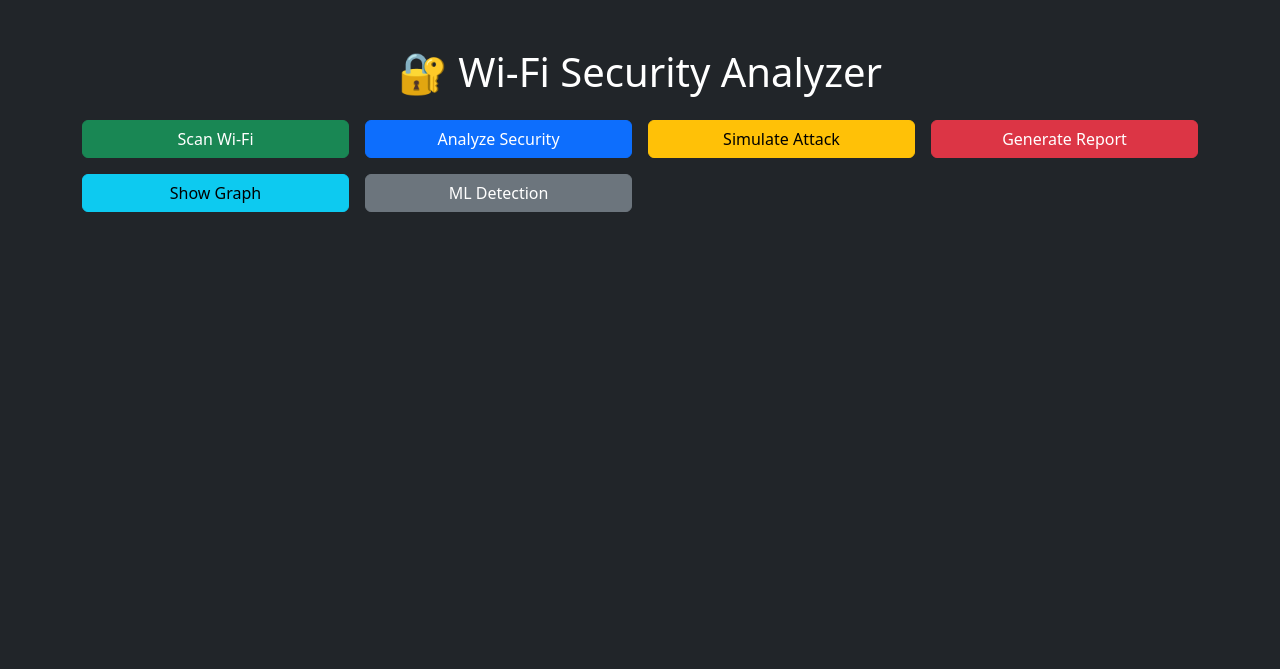
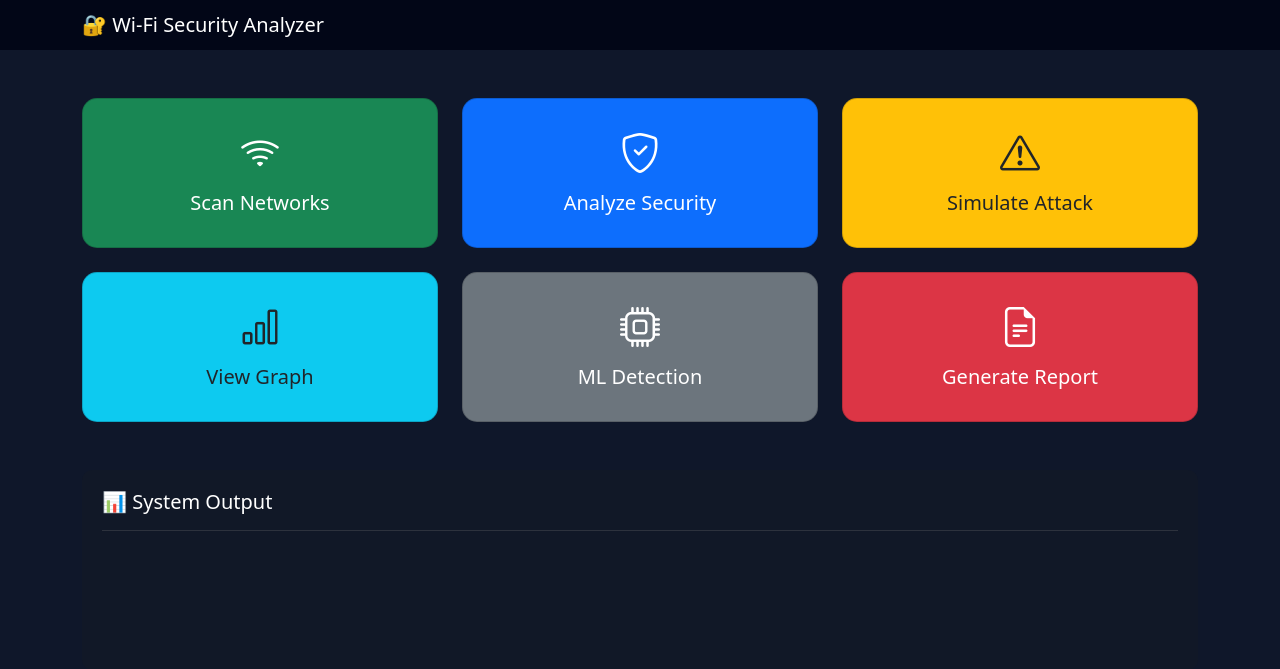
Before and after one commit to Ojas-597/WiFi-security-analyzer, a Flask app: page / in a window 1280 px wide. Shown: the top 669 px of the page. Run offline with Flask 3, Linux system fonts and the light colour scheme.

Commit message:
Update index.html

```diff
--- a/web_app/templates/index.html
+++ b/web_app/templates/index.html
@@ -1,44 +1,121 @@
 <!DOCTYPE html>
-<html>
+<html lang="en">
 <head>
     <title>Wi-Fi Security Analyzer</title>
 
-    <!-- Bootstrap CDN -->
+    <!-- Bootstrap -->
     <link href="https://cdn.jsdelivr.net/npm/bootstrap@5.3.0/dist/css/bootstrap.min.css" rel="stylesheet">
+
+    <!-- Icons -->
+    <link href="https://cdn.jsdelivr.net/npm/bootstrap-icons/font/bootstrap-icons.css" rel="stylesheet">
+
+    <style>
+        body {
+            background: #0f172a;
+            color: white;
+        }
+
+        .card {
+            border-radius: 15px;
+            transition: 0.3s;
+        }
+
+        .card:hover {
+            transform: scale(1.05);
+        }
+
+        .output-box {
+            background: #111827;
+            border-radius: 10px;
+            padding: 20px;
+            margin-top: 30px;
+            height: 200px;
+            overflow-y: auto;
+        }
+
+        .navbar {
+            background: #020617;
+        }
+    </style>
 </head>
 
-<body class="bg-dark text-white">
+<body>
 
-<div class="container text-center mt-5">
+<!-- NAVBAR -->
+<nav class="navbar navbar-dark">
+    <div class="container">
+        <span class="navbar-brand mb-0 h1">
+            🔐 Wi-Fi Security Analyzer
+        </span>
+    </div>
+</nav>
 
-    <h1 class="mb-4">🔐 Wi-Fi Security Analyzer</h1>
+<div class="container mt-5">
 
-    <div class="row g-3">
+    <!-- ACTION CARDS -->
+    <div class="row g-4">
 
-        <div class="col-md-3">
-            <a href="/scan" class="btn btn-success w-100">Scan Wi-Fi</a>
+        <div class="col-md-4">
+            <a href="/scan" class="text-decoration-none">
+                <div class="card bg-success text-white p-4 text-center">
+                    <i class="bi bi-wifi fs-1"></i>
+                    <h5 class="mt-2">Scan Networks</h5>
+                </div>
+            </a>
         </div>
 
-        <div class="col-md-3">
-            <a href="/analyze" class="btn btn-primary w-100">Analyze Security</a>
+        <div class="col-md-4">
+            <a href="/analyze" class="text-decoration-none">
+                <div class="card bg-primary text-white p-4 text-center">
+                    <i class="bi bi-shield-check fs-1"></i>
+                    <h5 class="mt-2">Analyze Security</h5>
+                </div>
+            </a>
         </div>
 
-        <div class="col-md-3">
-            <a href="/simulate" class="btn btn-warning w-100">Simulate Attack</a>
+        <div class="col-md-4">
+            <a href="/simulate" class="text-decoration-none">
+                <div class="card bg-warning text-dark p-4 text-center">
+                    <i class="bi bi-exclamation-triangle fs-1"></i>
+                    <h5 class="mt-2">Simulate Attack</h5>
+                </div>
+            </a>
         </div>
 
-        <div class="col-md-3">
-            <a href="/report" class="btn btn-danger w-100">Generate Report</a>
+        <div class="col-md-4">
+            <a href="/graph" class="text-decoration-none">
+                <div class="card bg-info text-dark p-4 text-center">
+                    <i class="bi bi-bar-chart fs-1"></i>
+                    <h5 class="mt-2">View Graph</h5>
+                </div>
+            </a>
         </div>
 
-        <div class="col-md-3">
-            <a href="/graph" class="btn btn-info w-100">Show Graph</a>
+        <div class="col-md-4">
+            <a href="/ml" class="text-decoration-none">
+                <div class="card bg-secondary text-white p-4 text-center">
+                    <i class="bi bi-cpu fs-1"></i>
+                    <h5 class="mt-2">ML Detection</h5>
+                </div>
+            </a>
         </div>
 
-        <div class="col-md-3">
-            <a href="/ml" class="btn btn-secondary w-100">ML Detection</a>
+        <div class="col-md-4">
+            <a href="/report" class="text-decoration-none">
+                <div class="card bg-danger text-white p-4 text-center">
+                    <i class="bi bi-file-earmark-text fs-1"></i>
+                    <h5 class="mt-2">Generate Report</h5>
+                </div>
+            </a>
         </div>
 
+    </div>
+
+    <!-- OUTPUT PANEL -->
+    <div class="output-box mt-5">
+        <h5>📊 System Output</h5>
+        <hr style="border-color: gray;">
+        <p>{{ data|safe }}</p>
     </div>
 
 </div>
```
